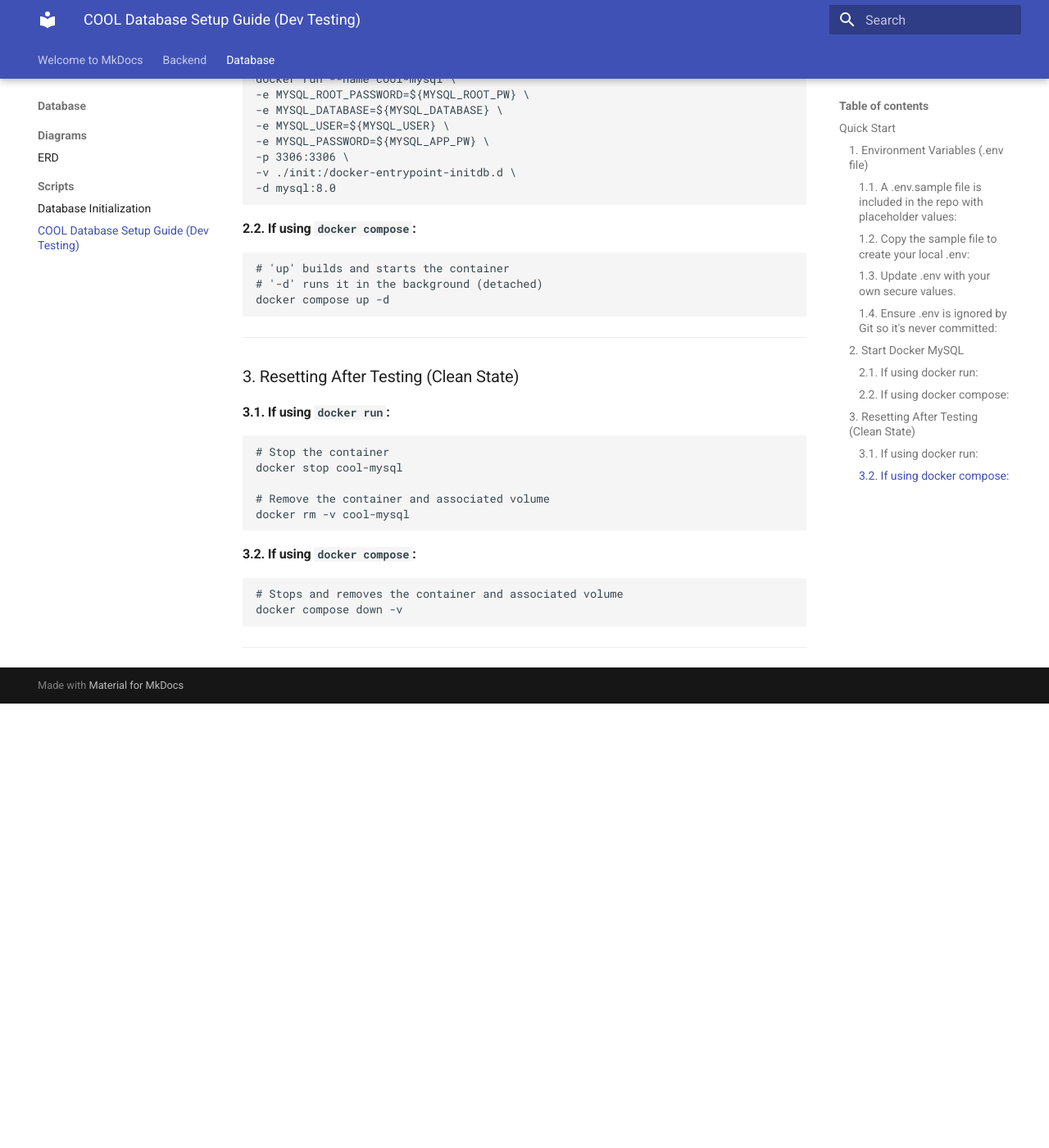
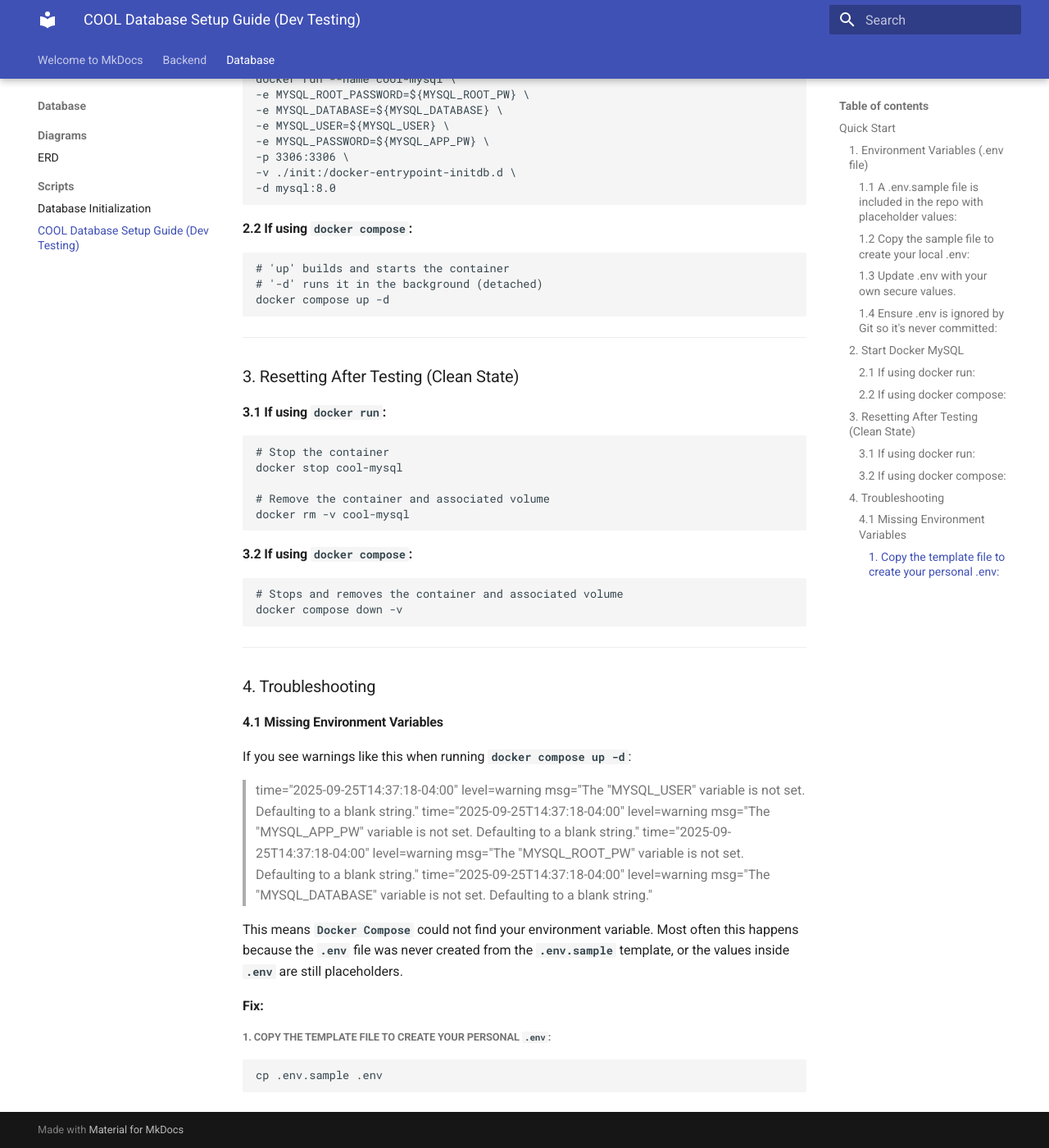
Before and after one commit to CityOfOrlando-2025/COOL, an MkDocs documentation site: the page built from documentation/docs/database/Scripts/cool-db-setup-guide.md, in a window 1280 px wide and 1400 px high, scrolled down 1266 px. Shown: the whole window at 82% size. Built offline with MkDocs 1.6.1 and Material for MkDocs 9.7.7, drawn with Linux system fonts in a browser that asks for light colours; before the commit the page ends 2124 px from its top, so only the background shows below that; some of the changed text lies outside the part shown.

Commit message:
added troubleshooting section and fixed numbering

````diff
--- a/documentation/docs/database/Scripts/cool-db-setup-guide.md
+++ b/documentation/docs/database/Scripts/cool-db-setup-guide.md
@@ -10,7 +10,7 @@ Included are all the required tables, lookup data, and a test admin user.
 ### 1. Environment Variables (**`.env`** file)
 
 We use an **`.env`** file to keep database credentials out of the codebase and GitHub.
-#### 1.1. A **`.env.sample`** file is included in the repo with placeholder values:
+#### 1.1 A **`.env.sample`** file is included in the repo with placeholder values:
 
 **`.env.sample`**
 ```
@@ -19,12 +19,12 @@ We use an **`.env`** file to keep database credentials out of the codebase and G
    MYSQL_APP_PW=REPLACE_ME_APP_PW
    MYSQL_DATABASE=cool_db
 ```
-#### 1.2. Copy the sample file to create your local **`.env`**:
+#### 1.2 Copy the sample file to create your local **`.env`**:
 ```
     cp .env.sample .env
 ```
 
-#### 1.3. Update **`.env`** with your own secure values.
+#### 1.3 Update **`.env`** with your own secure values.
 
 **`.env`** (example)
 ```
@@ -33,7 +33,7 @@ We use an **`.env`** file to keep database credentials out of the codebase and G
    MYSQL_APP_PW=MySecureAppPW123
    MYSQL_DATABASE=cool_db
 ```
-#### 1.4. Ensure **`.env`** is ignored by Git so it's never committed:
+#### 1.4 Ensure **`.env`** is ignored by Git so it's never committed:
 
 **`.gitignore`**
 
@@ -48,7 +48,7 @@ We use an **`.env`** file to keep database credentials out of the codebase and G
 
 ### 2. Start Docker MySQL
 
-#### 2.1. If using **`docker run`**:
+#### 2.1 If using **`docker run`**:
 
 ```
 docker run --name cool-mysql \
@@ -61,7 +61,7 @@ docker run --name cool-mysql \
 -d mysql:8.0
 ```
 
-#### 2.2. If using **`docker compose`**:
+#### 2.2 If using **`docker compose`**:
 
 ```
 # 'up' builds and starts the container
@@ -73,7 +73,7 @@ docker compose up -d
 
 ### 3. Resetting After Testing (Clean State)
 
-#### 3.1. If using **`docker run`**:
+#### 3.1 If using **`docker run`**:
 
 ```
 # Stop the container
@@ -83,7 +83,7 @@ docker stop cool-mysql
 docker rm -v cool-mysql
 ```
 
-#### 3.2. If using **`docker compose`**:
+#### 3.2 If using **`docker compose`**:
 
 ```
 # Stops and removes the container and associated volume
@@ -91,3 +91,22 @@ docker compose down -v
 ```
 
 ---
+
+### 4. Troubleshooting
+
+#### 4.1 Missing Environment Variables
+
+If you see warnings like this when running **`docker compose up -d`**:
+> time="2025-09-25T14:37:18-04:00" level=warning msg="The "MYSQL_USER" variable is not set. Defaulting to a blank string."
+> time="2025-09-25T14:37:18-04:00" level=warning msg="The "MYSQL_APP_PW" variable is not set. Defaulting to a blank string."
+> time="2025-09-25T14:37:18-04:00" level=warning msg="The "MYSQL_ROOT_PW" variable is not set. Defaulting to a blank string."
+> time="2025-09-25T14:37:18-04:00" level=warning msg="The "MYSQL_DATABASE" variable is not set. Defaulting to a blank string."
+
+This means **`Docker Compose`** could not find your environment variable. Most often this happens because the **`.env`** file was never created
+from the **`.env.sample`** template, or the values inside **`.env`** are still placeholders.
+
+**Fix:**
+##### 1. **Copy** the template file to create your personal **`.env`**:
+```
+cp .env.sample .env
+```
````
